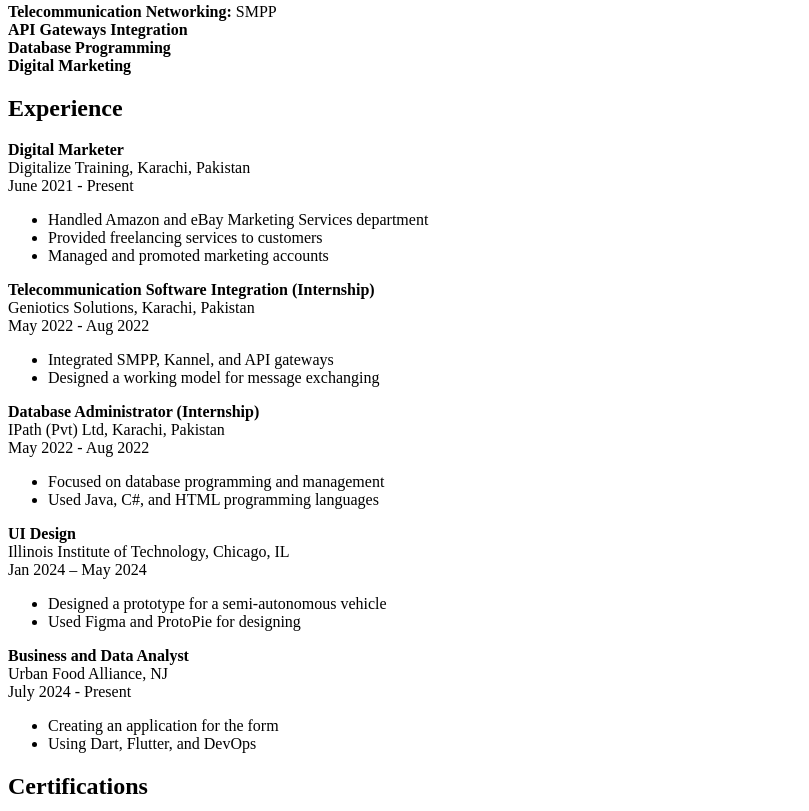
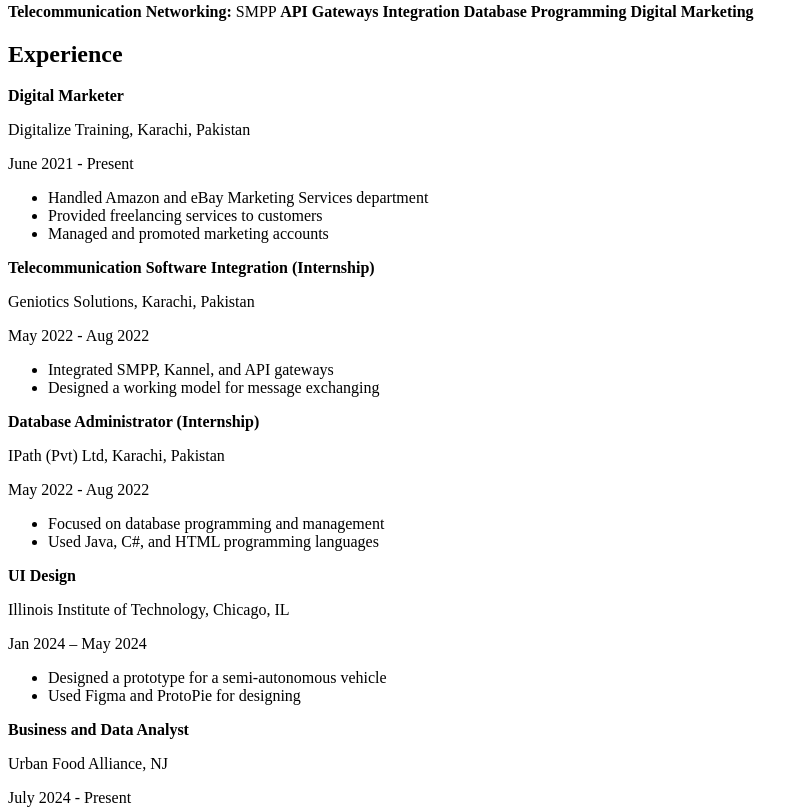
Before and after one commit to AahilPenwalla/Project-1-First-Turn-In, a plain HTML site: page index.html in a window 1280 px wide. Shown: the part 433-1244 px from the top of the page, without its empty margins (0-809 px from the left). Drawn offline with Linux system fonts and the light colour scheme.

Commit message:
Removing br tags

```diff
--- a/index.html
+++ b/index.html
@@ -22,7 +22,6 @@
   <p><strong>Email:</strong> apenwalla@hawk.iit.edu</p>
   <p><strong>LinkedIn:</strong> aahil-penwalla</p>
 
-
  <h2>Skills</h2>
 
 <strong>Programming Languages:</strong>
@@ -31,20 +30,18 @@
   <li>Python</li>
 </ul>
 
-<strong>Telecommunication Networking:</strong> SMPP <br>
-<strong>API Gateways Integration</strong> <br>
-<strong>Database Programming</strong> <br>
+<strong>Telecommunication Networking:</strong> SMPP
+<strong>API Gateways Integration</strong>
+<strong>Database Programming</strong>
 <strong>Digital Marketing</strong>
-
-
 
   <h2>Experience</h2>
 
 <p>
-  <strong>Digital Marketer</strong><br>
-  Digitalize Training, Karachi, Pakistan <br>
-  June 2021 - Present
+  <strong>Digital Marketer</strong>
 </p>
+<p>Digitalize Training, Karachi, Pakistan</p>
+<p>June 2021 - Present</p>
 <ul>
   <li>Handled Amazon and eBay Marketing Services department</li>
   <li>Provided freelancing services to customers</li>
@@ -52,40 +49,40 @@
 </ul>
 
 <p>
-  <strong>Telecommunication Software Integration (Internship)</strong><br>
-  Geniotics Solutions, Karachi, Pakistan <br>
-  May 2022 - Aug 2022
+  <strong>Telecommunication Software Integration (Internship)</strong>
 </p>
+<p>Geniotics Solutions, Karachi, Pakistan</p>
+<p>May 2022 - Aug 2022</p>
 <ul>
   <li>Integrated SMPP, Kannel, and API gateways</li>
   <li>Designed a working model for message exchanging</li>
 </ul>
 
 <p>
-  <strong>Database Administrator (Internship)</strong><br>
-  IPath (Pvt) Ltd, Karachi, Pakistan <br>
-  May 2022 - Aug 2022
+  <strong>Database Administrator (Internship)</strong>
 </p>
+<p>IPath (Pvt) Ltd, Karachi, Pakistan</p>
+<p>May 2022 - Aug 2022</p>
 <ul>
   <li>Focused on database programming and management</li>
   <li>Used Java, C#, and HTML programming languages</li>
 </ul>
 
 <p>
-  <strong>UI Design</strong><br>
-  Illinois Institute of Technology, Chicago, IL <br>
-  Jan 2024 – May 2024
+  <strong>UI Design</strong>
 </p>
+<p>Illinois Institute of Technology, Chicago, IL</p>
+<p>Jan 2024 – May 2024</p>
 <ul>
   <li>Designed a prototype for a semi-autonomous vehicle</li>
   <li>Used Figma and ProtoPie for designing</li>
 </ul>
 
 <p>
-  <strong>Business and Data Analyst</strong><br>
-  Urban Food Alliance, NJ <br>
-  July 2024 - Present
+  <strong>Business and Data Analyst</strong>
 </p>
+<p>Urban Food Alliance, NJ</p>
+<p>July 2024 - Present</p>
 <ul>
   <li>Creating an application for the form</li>
   <li>Using Dart, Flutter, and DevOps</li>
@@ -99,6 +96,7 @@
   <li>Computer Programming for Everyone – University of Leeds</li>
   <li>Creating a Great User Experience for Mobile Apps – University of Leeds</li>
 </ul>
+
 <h2>Activities</h2>
 
 <ul>
@@ -122,6 +120,5 @@
   </li>
 </ul>
 
-
 </body>
 </html>
```
